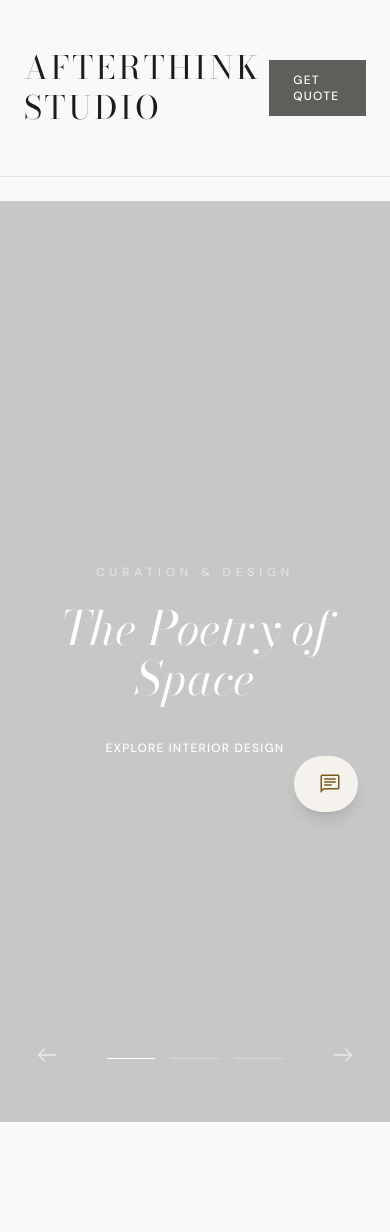
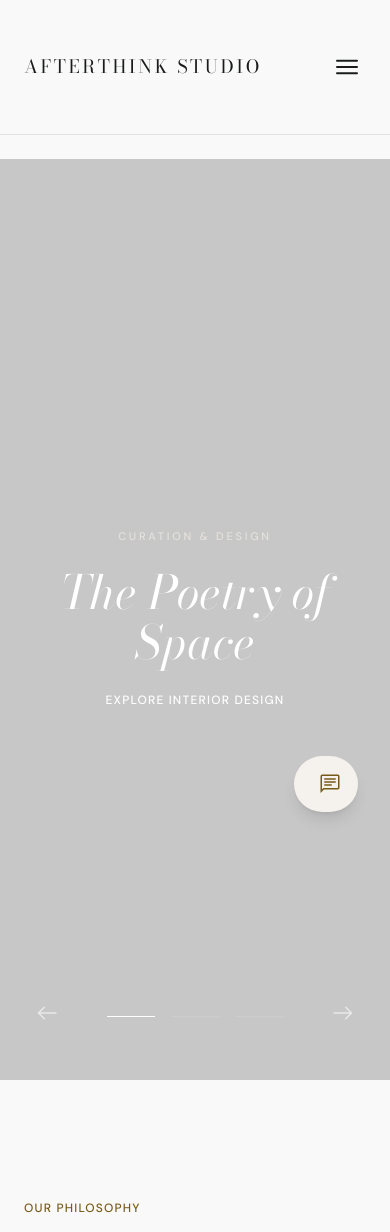
Before and after one commit to manishkapadnis-rgb/afterthink-cms, a PHP site: page / in a window 390 px wide. Shown: the top 1232 px of the page. Run offline with PHP 8.4, Linux system fonts and the light colour scheme; data comes from the database, SQL or seed files in the repository; data that the repository does not hold is empty; some libraries are stand-ins or nearby versions.

Commit message:
Fix mobile responsiveness: nav, hero slider, hero layout
- Mobile nav: hamburger + smooth off-canvas menu (Home, About, Portfolio,
  Gallery, Process, Contact, Get Quote); SVG icons (no icon-font dependency);
  body scroll lock; Esc/backdrop close. Desktop nav unchanged.
- Hero slider: only the active slide shows — higher-specificity rule plus
  visibility/z-index defeats the Tailwind CDN cascade that left slides
  stacked. Autoplay every 5s, prev/next, dots, and touch swipe; guarded JS.
- Mobile hero layout: heading scales with clamp(), no overlap/overflow,
  height optimised (86vh); brand scaled so the hamburger stays on screen.
  All changes are mobile-only media queries — desktop design untouched.

Co-Authored-By: Claude Opus 4.8 (1M context) <noreply@anthropic.com>

```diff
--- a/app/views/home.php
+++ b/app/views/home.php
@@ -1,5 +1,5 @@
 <!-- Hero Slider -->
-<section class="relative h-[921px] w-full overflow-hidden">
+<section class="hero-section relative h-[921px] w-full overflow-hidden">
 <div class="relative w-full h-full" id="slider-container">
 <?php if (!empty($heroSlides)) : ?>
 <?php foreach ($heroSlides as $hi => $slide) : ?>
@@ -317,37 +317,47 @@ $href = $link === '' ? siteUrl('') : (preg_match('#^https?://#', $link) ? $link
 </a>
 <!-- Footer -->
 <script>
-        let currentSlide = 0;
-        const slides = document.querySelectorAll('.hero-slide');
-        const dots = document.getElementById('slide-dots').children;
+        (function () {
+            const slider = document.getElementById('slider-container');
+            if (!slider) return;
+            const slides = slider.querySelectorAll('.hero-slide');
+            const dotsWrap = document.getElementById('slide-dots');
+            const dots = dotsWrap ? dotsWrap.children : [];
+            let current = 0;
+            let timer = null;
 
-        function updateSlider() {
-            slides.forEach((slide, index) => {
-                slide.classList.remove('active');
-                if (index === currentSlide) slide.classList.add('active');
-            });
+            function update() {
+                slides.forEach((slide, i) => slide.classList.toggle('active', i === current));
+                Array.from(dots).forEach((dot, i) => { dot.style.opacity = (i === current) ? '1' : '0.3'; });
+            }
+            function go(n) { current = (n + slides.length) % slides.length; update(); }
 
-            Array.from(dots).forEach((dot, index) => {
-                dot.style.opacity = (index === currentSlide) ? '1' : '0.3';
-            });
-        }
+            // Exposed for the prev/next button onclick handlers.
+            window.nextSlide = function () { go(current + 1); };
+            window.prevSlide = function () { go(current - 1); };
 
-        function nextSlide() {
-            currentSlide = (currentSlide + 1) % slides.length;
-            updateSlider();
-        }
+            function start() { stop(); if (slides.length > 1) timer = setInterval(window.nextSlide, 5000); }
+            function stop() { if (timer) { clearInterval(timer); timer = null; } }
 
-        function prevSlide() {
-            currentSlide = (currentSlide - 1 + slides.length) % slides.length;
-            updateSlider();
-        }
+            // Swipe support on touch devices.
+            let startX = null;
+            slider.addEventListener('touchstart', function (e) { startX = e.touches[0].clientX; stop(); }, { passive: true });
+            slider.addEventListener('touchend', function (e) {
+                if (startX === null) return;
+                const dx = e.changedTouches[0].clientX - startX;
+                if (Math.abs(dx) > 40) { dx < 0 ? window.nextSlide() : window.prevSlide(); }
+                startX = null;
+                start();
+            }, { passive: true });
 
-        // Auto slide
-        setInterval(nextSlide, 6000);
+            update();
+            start();
+        })();
 
         // Header scroll effect
         window.addEventListener('scroll', () => {
             const header = document.querySelector('header');
+            if (!header) return;
             if (window.scrollY > 50) {
                 header.classList.add('py-4', 'bg-background/95', 'backdrop-blur-md');
                 header.classList.remove('py-6');
--- a/app/views/layouts/header.php
+++ b/app/views/layouts/header.php
@@ -120,6 +120,27 @@
             <a class="font-label-sm text-label-sm <?php echo ($page ?? '') === 'process' ? 'text-tertiary border-b border-tertiary pb-1' : 'text-on-surface-variant hover:text-tertiary'; ?> transition-colors duration-500" href="<?php echo siteUrl('process'); ?>">Process</a>
             <a class="font-label-sm text-label-sm <?php echo ($page ?? '') === 'contact' ? 'text-tertiary border-b border-tertiary pb-1' : 'text-on-surface-variant hover:text-tertiary'; ?> transition-colors duration-500" href="<?php echo siteUrl('contact'); ?>">Contact</a>
         </div>
-        <a class="font-label-sm text-label-sm bg-primary text-on-primary px-6 py-3 uppercase tracking-widest hover:bg-tertiary transition-all duration-300" href="<?php echo siteUrl('contact'); ?>">Get Quote</a>
+        <div class="flex items-center gap-3">
+            <a class="hidden md:inline-block font-label-sm text-label-sm bg-primary text-on-primary px-6 py-3 uppercase tracking-widest hover:bg-tertiary transition-all duration-300" href="<?php echo siteUrl('contact'); ?>">Get Quote</a>
+            <button id="mobile-menu-toggle" class="md:hidden inline-flex items-center justify-center text-on-background p-1" aria-label="Open menu" aria-controls="mobile-menu" aria-expanded="false">
+                <svg width="30" height="30" viewBox="0 0 24 24" fill="none" stroke="currentColor" stroke-width="1.6" stroke-linecap="round" aria-hidden="true"><path d="M4 7h16M4 12h16M4 17h16"/></svg>
+            </button>
+        </div>
     </nav>
+    <!-- Mobile off-canvas menu -->
+    <div id="mobile-menu" class="mobile-menu md:hidden" aria-hidden="true">
+        <div class="mobile-menu__backdrop" data-menu-close></div>
+        <nav class="mobile-menu__panel" aria-label="Mobile navigation">
+            <button class="mobile-menu__close" data-menu-close aria-label="Close menu">
+                <svg width="26" height="26" viewBox="0 0 24 24" fill="none" stroke="currentColor" stroke-width="1.6" stroke-linecap="round" aria-hidden="true"><path d="M6 6l12 12M18 6L6 18"/></svg>
+            </button>
+            <a href="<?php echo siteUrl(''); ?>">Home</a>
+            <a href="<?php echo siteUrl('about'); ?>">About</a>
+            <a href="<?php echo siteUrl('portfolio'); ?>">Portfolio</a>
+            <a href="<?php echo siteUrl('gallery'); ?>">Gallery</a>
+            <a href="<?php echo siteUrl('process'); ?>">Process</a>
+            <a href="<?php echo siteUrl('contact'); ?>">Contact</a>
+            <a class="mobile-menu__cta" href="<?php echo siteUrl('contact'); ?>">Get Quote</a>
+        </nav>
+    </div>
 </header>
--- a/assets/css/style.css
+++ b/assets/css/style.css
@@ -323,3 +323,65 @@ button {
         right: 24px !important;
     }
 }
+
+/* ============================================================
+   Hero slider — guarantee only the active slide is visible.
+   Higher specificity (#id) + visibility defeats any utility
+   cascade from the Tailwind Play CDN.
+   ============================================================ */
+#slider-container .hero-slide { opacity: 0; visibility: hidden; z-index: 0; }
+#slider-container .hero-slide.active { opacity: 1; visibility: visible; z-index: 1; }
+
+/* ============================================================
+   Mobile off-canvas navigation
+   ============================================================ */
+.mobile-menu { position: fixed; inset: 0; z-index: 60; visibility: hidden; pointer-events: none; }
+.mobile-menu.open { visibility: visible; pointer-events: auto; }
+.mobile-menu__backdrop { position: absolute; inset: 0; background: rgba(20, 18, 15, .5); opacity: 0; transition: opacity .35s ease; }
+.mobile-menu.open .mobile-menu__backdrop { opacity: 1; }
+.mobile-menu__panel {
+    position: absolute; top: 0; right: 0; height: 100%; width: min(82vw, 360px);
+    background: #f9f9f9; box-shadow: -20px 0 50px rgba(0, 0, 0, .18);
+    transform: translateX(100%); transition: transform .35s cubic-bezier(.4, 0, .2, 1);
+    display: flex; flex-direction: column; padding: 92px 32px 32px; gap: 2px;
+}
+.mobile-menu.open .mobile-menu__panel { transform: translateX(0); }
+.mobile-menu__panel a {
+    font-family: 'Bodoni Moda', serif; font-size: 1.45rem; color: #1a1c1c; text-decoration: none;
+    padding: 15px 0; border-bottom: 1px solid rgba(26, 26, 26, .08); transition: color .2s ease;
+}
+.mobile-menu__panel a:hover { color: #775a19; }
+.mobile-menu__cta {
+    margin-top: 22px; border: none !important; background: #5f5e5b; color: #fff !important;
+    text-align: center; border-radius: 9999px; font-family: 'DM Sans', sans-serif !important;
+    font-size: .8rem !important; letter-spacing: .12em; text-transform: uppercase; padding: 17px !important;
+}
+.mobile-menu__close { position: absolute; top: 26px; right: 26px; background: none; border: none; cursor: pointer; color: #1a1c1c; }
+body.menu-open { overflow: hidden; }
+
+/* ============================================================
+   Mobile hero layout (does not affect >= 768px)
+   ============================================================ */
+@media (max-width: 767px) {
+    .hero-section { height: 86vh; min-height: 540px; }
+    .hero-section #slider-container h1,
+    .hero-section #slider-container h2 {
+        font-size: clamp(38px, 12.5vw, 60px);
+        line-height: 1.04;
+        margin-bottom: 1.25rem;
+        word-break: break-word;
+    }
+    .hero-section #slider-container .tracking-\[0\.4em\] { letter-spacing: .25em; font-size: 11px; }
+    .hero-section .relative.z-10 { padding-left: 24px; padding-right: 24px; }
+}
+
+/* Mobile header: shrink brand so the hamburger stays on-screen (desktop unchanged) */
+@media (max-width: 767px) {
+    header nav > a:first-child {
+        font-size: 1.15rem;
+        letter-spacing: .14em;
+        line-height: 1.15;
+        max-width: 70vw;
+    }
+    #mobile-menu-toggle { flex: none; }
+}
--- a/assets/js/app.js
+++ b/assets/js/app.js
@@ -1,3 +1,28 @@
 document.addEventListener('DOMContentLoaded', function () {
-    // Front-end JavaScript will be added as pages are converted.
+    // Mobile off-canvas navigation
+    var toggle = document.getElementById('mobile-menu-toggle');
+    var menu = document.getElementById('mobile-menu');
+
+    if (toggle && menu) {
+        function openMenu() {
+            menu.classList.add('open');
+            document.body.classList.add('menu-open');
+            toggle.setAttribute('aria-expanded', 'true');
+            menu.setAttribute('aria-hidden', 'false');
+        }
+        function closeMenu() {
+            menu.classList.remove('open');
+            document.body.classList.remove('menu-open');
+            toggle.setAttribute('aria-expanded', 'false');
+            menu.setAttribute('aria-hidden', 'true');
+        }
+
+        toggle.addEventListener('click', openMenu);
+        menu.querySelectorAll('[data-menu-close], a').forEach(function (el) {
+            el.addEventListener('click', closeMenu);
+        });
+        document.addEventListener('keydown', function (e) {
+            if (e.key === 'Escape') closeMenu();
+        });
+    }
 });
```
